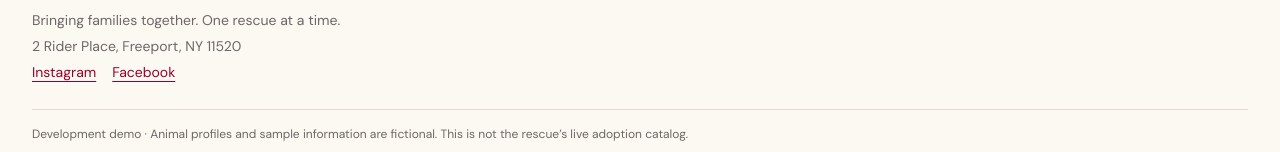
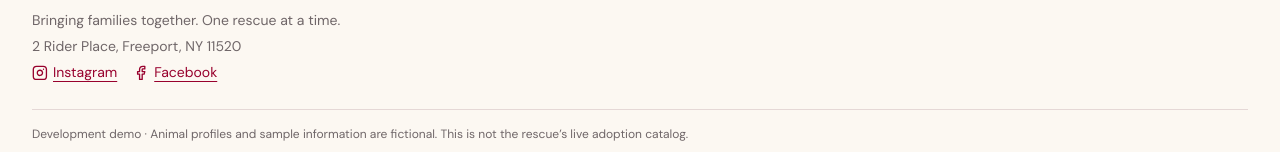
Before and after one commit to paluchpat/pets4luv, a Next.js app: page /applications in a window 1280 px wide. Shown: the part 1934-2086 px from the top of the page. Built offline with nearby package versions, Linux system fonts and the light colour scheme.

Commit message:
Add icons to the rescue social links

```diff
--- a/src/app/(site)/site.css
+++ b/src/app/(site)/site.css
@@ -394,6 +394,21 @@ html,body{width:100%;min-width:0}main{width:100%;min-width:0}.hero,.hero picture
   flex-wrap: wrap;
   gap: 4px 16px;
 }
+.social-links a {
+  display: inline-flex;
+  align-items: center;
+  gap: 0.375em;
+  text-decoration-line: none;
+}
+.social-links a span {
+  text-decoration-line: underline;
+  text-decoration-thickness: inherit;
+}
+.social-links svg {
+  flex: none;
+  width: 1.125em;
+  height: 1.125em;
+}
 .site-footer address {
   font-style: normal;
   margin-top: 6px;
--- a/src/components/SocialLinks.tsx
+++ b/src/components/SocialLinks.tsx
@@ -1,8 +1,16 @@
+import { Facebook, Instagram } from 'lucide-react'
+
 export function SocialLinks() {
   return (
     <div className="social-links">
-      <a href="https://www.instagram.com/pets4luvfoundation/">Instagram</a>
-      <a href="https://www.facebook.com/Pets4Luv/">Facebook</a>
+      <a href="https://www.instagram.com/pets4luvfoundation/">
+        <Instagram aria-hidden="true" focusable="false" />
+        <span>Instagram</span>
+      </a>
+      <a href="https://www.facebook.com/Pets4Luv/">
+        <Facebook aria-hidden="true" focusable="false" />
+        <span>Facebook</span>
+      </a>
     </div>
   )
 }
```
